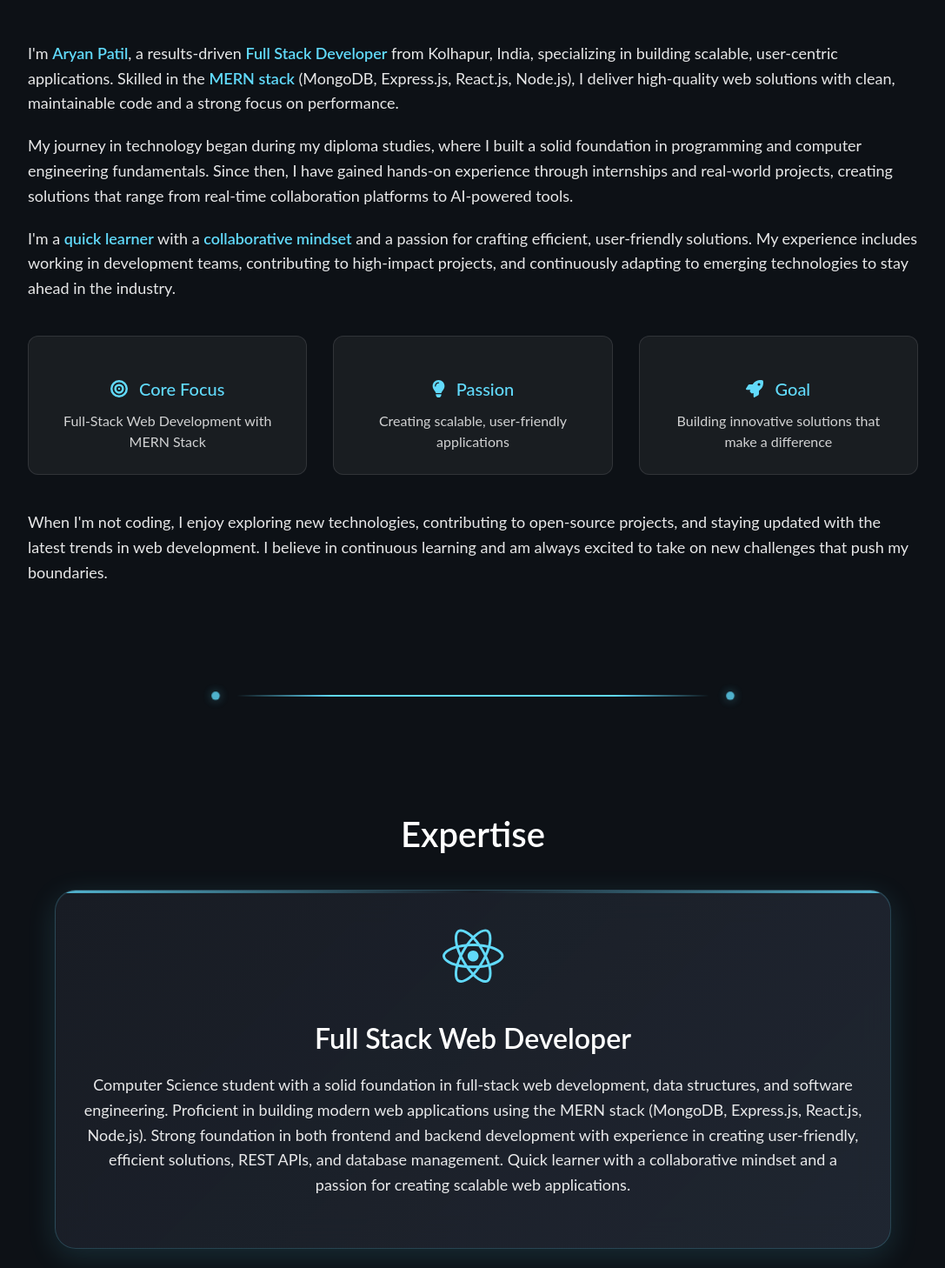
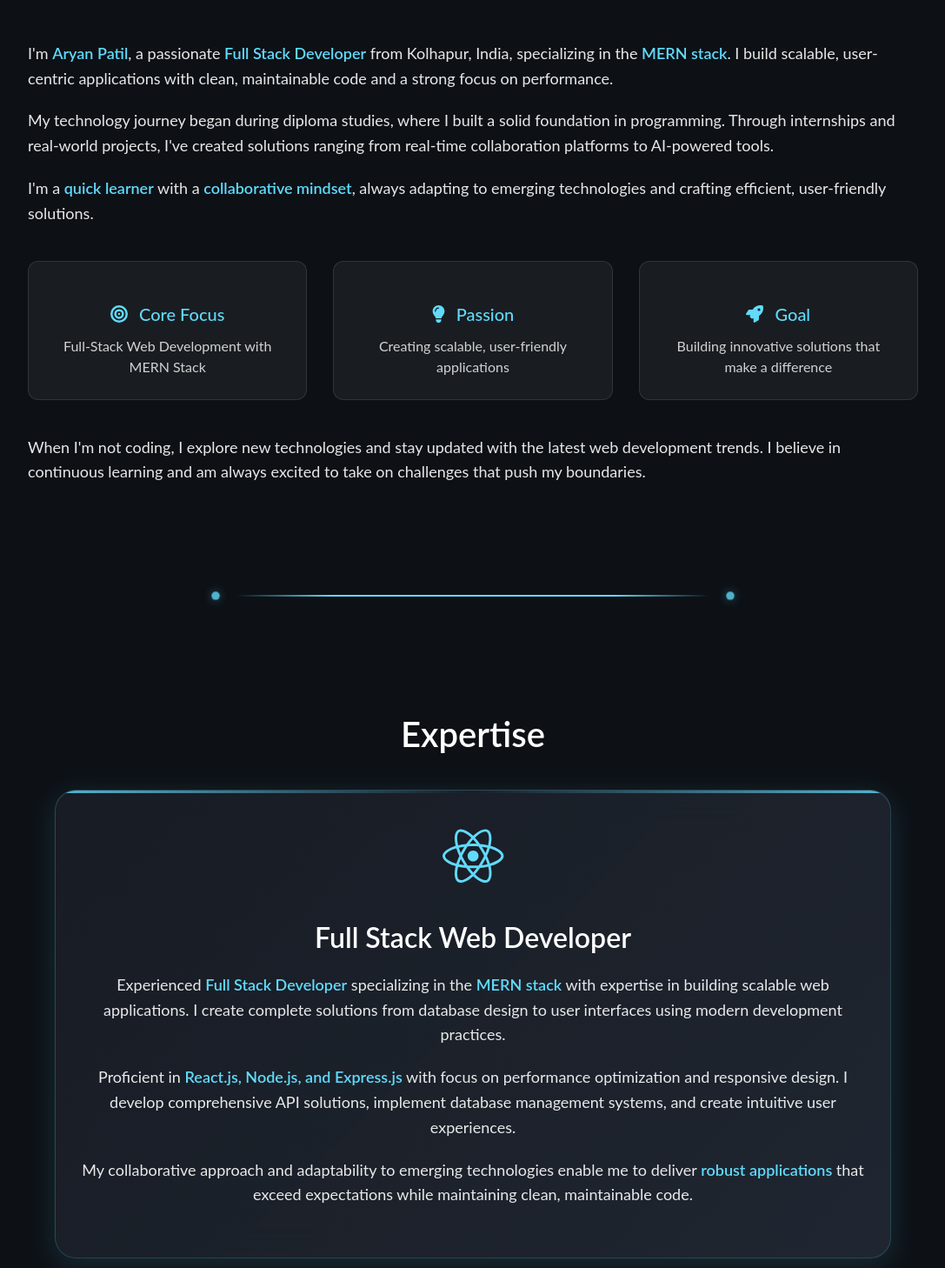
Before and after one commit to arpatil-dev/Portfolio, a React (Create React App) app: page / in a window 1280 px wide. Shown: the part 932-2390 px from the top of the page at 87% size, without its empty margins (96-1183 px from the left). Built offline with nearby package versions, Linux system fonts and the light colour scheme.

Commit message:
Added Conditional Live Links in Projects

```diff
--- a/src/assets/styles/About.scss
+++ b/src/assets/styles/About.scss
@@ -140,6 +140,7 @@
         .about-text {
             p {
                 font-size: 1rem;
+                text-align: justify;
             }
 
             .about-highlights {
@@ -156,6 +157,7 @@
 
                     p {
                         font-size: 0.9rem;
+                        text-align: center;
                     }
                 }
             }
@@ -166,11 +168,14 @@
 @media (max-width: 480px) {
     .about-content {
         .about-text {
-            text-align: center;
+            p {
+                text-align: justify;
+            }
 
             .about-highlights {
                 .highlight-item {
                     padding: 15px;
+                    text-align: center;
                 }
             }
         }
--- a/src/assets/styles/Expertise.scss
+++ b/src/assets/styles/Expertise.scss
@@ -81,6 +81,11 @@
             margin-left: auto;
             margin-right: auto;
             color: var(--dark-text-secondary);
+
+            strong {
+                color: var(--primary-color);
+                font-weight: var(--font-weight-semibold);
+            }
         }
 
         svg {
@@ -131,6 +136,10 @@
 
         p {
             color: var(--light-text-secondary);
+
+            strong {
+                color: var(--success-color);
+            }
         }
 
         svg {
@@ -163,6 +172,7 @@
             p {
                 font-size: 1.1rem;
                 line-height: 1.6;
+                text-align: justify;
             }
         }
     }
@@ -181,6 +191,7 @@
             p {
                 font-size: 1rem;
                 line-height: 1.5;
+                text-align: justify;
             }
         }
     }
--- a/src/components/About.tsx
+++ b/src/components/About.tsx
@@ -10,16 +10,16 @@ function About() {
         <h1>About Me</h1>
         <div className="about-text">
           <p>
-  I'm <strong>Aryan Patil</strong>, a results-driven <strong>Full Stack Developer</strong> from Kolhapur, India, specializing in building scalable, user-centric applications. Skilled in the <strong>MERN stack</strong> (MongoDB, Express.js, React.js, Node.js), I deliver high-quality web solutions with clean, maintainable code and a strong focus on performance.
-</p>
+            I'm <strong>Aryan Patil</strong>, a passionate <strong>Full Stack Developer</strong> from Kolhapur, India, specializing in the <strong>MERN stack</strong>. I build scalable, user-centric applications with clean, maintainable code and a strong focus on performance.
+          </p>
 
-<p>
-  My journey in technology began during my diploma studies, where I built a solid foundation in programming and computer engineering fundamentals. Since then, I have gained hands-on experience through internships and real-world projects, creating solutions that range from real-time collaboration platforms to AI-powered tools.
-</p>
+          <p>
+            My technology journey began during diploma studies, where I built a solid foundation in programming. Through internships and real-world projects, I've created solutions ranging from real-time collaboration platforms to AI-powered tools.
+          </p>
 
-<p>
-  I'm a <strong>quick learner</strong> with a <strong>collaborative mindset</strong> and a passion for crafting efficient, user-friendly solutions. My experience includes working in development teams, contributing to high-impact projects, and continuously adapting to emerging technologies to stay ahead in the industry.
-</p>
+          <p>
+            I'm a <strong>quick learner</strong> with a <strong>collaborative mindset</strong>, always adapting to emerging technologies and crafting efficient, user-friendly solutions.
+          </p>
 
 
           <div className="about-highlights">
@@ -40,7 +40,7 @@ function About() {
           </div>
 
           <p>
-            When I'm not coding, I enjoy exploring new technologies, contributing to open-source projects, and staying updated with the latest trends in web development. I believe in continuous learning and am always excited to take on new challenges that push my boundaries.
+            When I'm not coding, I explore new technologies and stay updated with the latest web development trends. I believe in continuous learning and am always excited to take on challenges that push my boundaries.
           </p>
         </div>
       </div>
--- a/src/components/Expertise.tsx
+++ b/src/components/Expertise.tsx
@@ -14,10 +14,15 @@ function Expertise() {
                     <FontAwesomeIcon icon={faReact} size="4x"/>
                     <h2>Full Stack Web Developer</h2>
                     <p>
-                        Computer Science student with a solid foundation in full-stack web development, data structures, and software engineering.
-                        Proficient in building modern web applications using the MERN stack (MongoDB, Express.js, React.js, Node.js).
-                        Strong foundation in both frontend and backend development with experience in creating user-friendly, efficient solutions,
-                        REST APIs, and database management. Quick learner with a collaborative mindset and a passion for creating scalable web applications.
+                        Experienced <strong>Full Stack Developer</strong> specializing in the <strong>MERN stack</strong> with expertise in building scalable web applications. I create complete solutions from database design to user interfaces using modern development practices.
+                    </p>
+
+                    <p>
+                        Proficient in <strong>React.js, Node.js, and Express.js</strong> with focus on performance optimization and responsive design. I develop comprehensive API solutions, implement database management systems, and create intuitive user experiences.
+                    </p>
+
+                    <p>
+                        My collaborative approach and adaptability to emerging technologies enable me to deliver <strong>robust applications</strong> that exceed expectations while maintaining clean, maintainable code.
                     </p>
                 </div>
             </div>
--- a/src/components/Project.tsx
+++ b/src/components/Project.tsx
@@ -47,7 +47,7 @@ function Project() {
             image: mock03,
             title: "Toggl – Drag-and-Drop Website Builder",
             description: "Developed a no-code website builder with intuitive drag-and-drop interface, domain linking capabilities, and hosting features. Implemented using MERN stack with JWT authentication and GrapeJS for the visual editor.",
-            demoLink: "https://github.com/TogglHQ/toggl-v2",
+            demoLink: "https://www.toggl.app/",
             githubLink: "https://github.com/TogglHQ/toggl-v2"
         },
         {
@@ -125,7 +125,14 @@ function Project() {
                             <div className={`project-description ${expandedProjects[project.id] ? 'expanded' : 'collapsed'}`}>
                                 <p>{project.description}
                                     <br/>
-                                    <a href={project.githubLink} target="_blank" rel="noreferrer" className="github-icon"><span className="github-label-mobile">GitHub</span></a>
+                                    <a href={project.githubLink} target="_blank" rel="noreferrer" className="github-icon">
+                                        <span className="github-label-mobile">GitHub</span>
+                                    </a>
+                                    {project.demoLink !== project.githubLink && (
+                                        <a href={project.demoLink} target="_blank" rel="noreferrer">
+                                            <span className="github-label-mobile">View</span>
+                                        </a>
+                                    )}
                                 </p>
 
                             </div>
```
